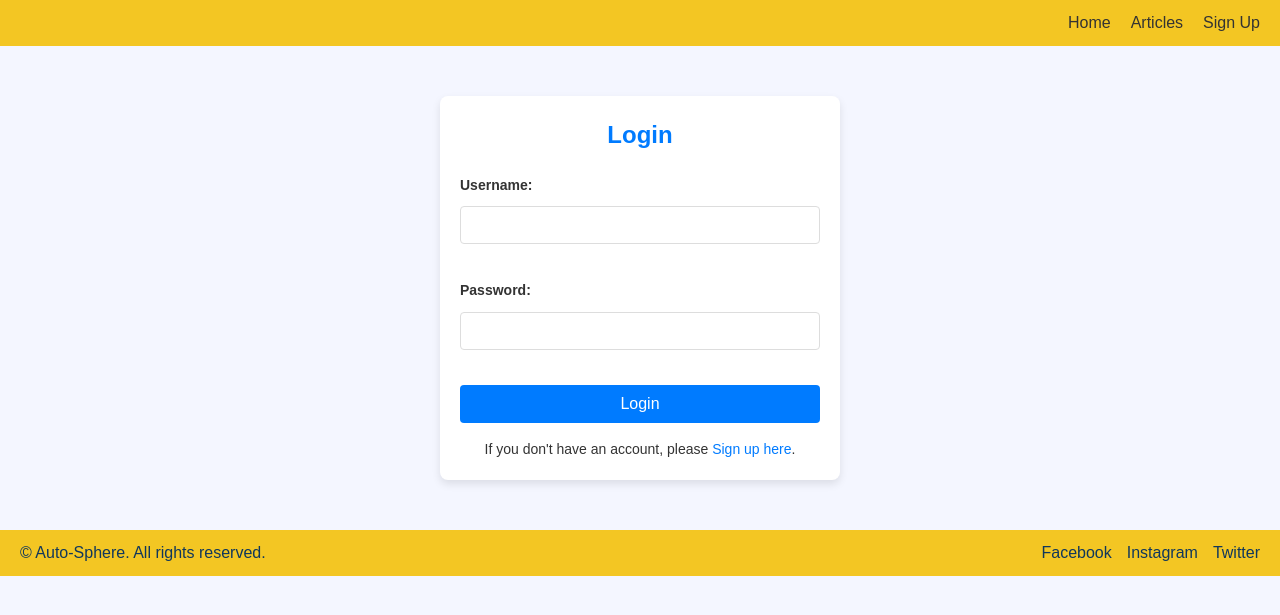
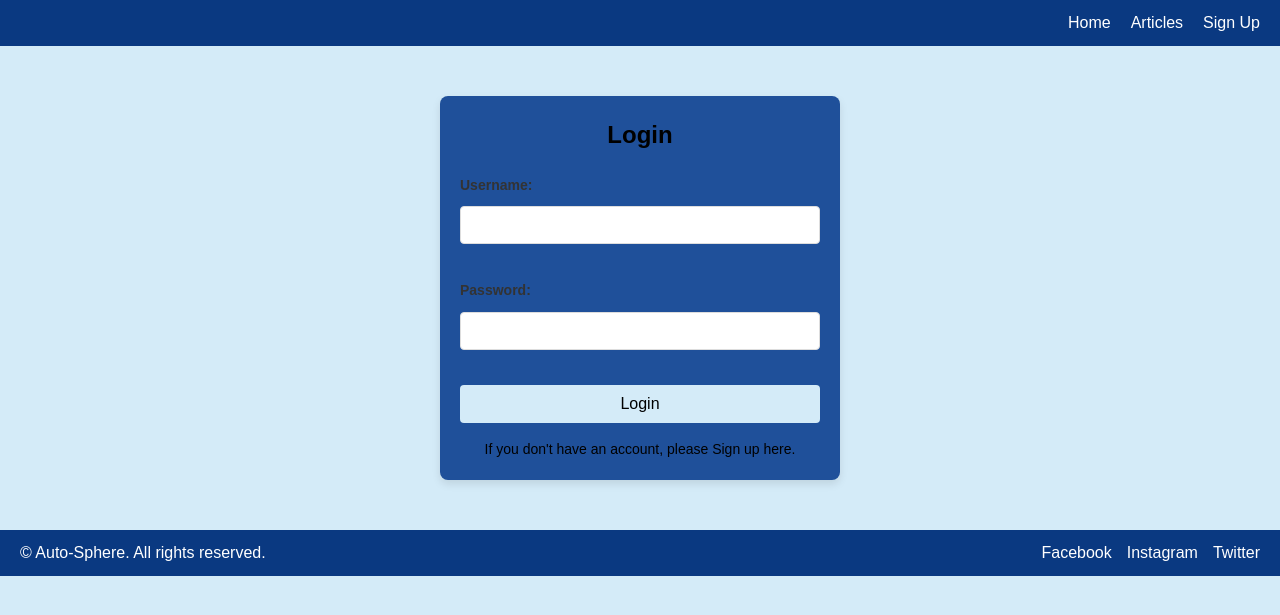
Before and after one commit to Ozi-cheri/auto-sphere, a Django app: page /login/ in a window 1280 px wide. Shown: the top 615 px of the page. Run offline with Django 3.2, Linux system fonts and the light colour scheme.

Commit message:
Modify color in styles.css

```diff
--- a/static/css/styles.css
+++ b/static/css/styles.css
@@ -7,7 +7,7 @@
 body {
   font-family: Arial, sans-serif;
   line-height: 1.6;
-  background-color: #f4f6ff;
+  background-color: #d4ebf8;
   color: #333;
   padding: 0;
   margin: 0;
@@ -15,7 +15,7 @@ body {
 
 
 header {
-  background-color: #f3c623;
+  background-color: #0a3981;
   color: white;
   padding: 10px 20px;
 }
@@ -29,7 +29,7 @@ header {
 }
 
 .navbar li a {
-  color: #333;
+  color: white;
   text-decoration: none;
   font-size: 16px;
 }
@@ -77,7 +77,7 @@ header {
 
 .card .card-body h3 {
   font-size: 18px;
-  color: #10375c;
+  color: black;
   margin-bottom: 10px;
 }
 
@@ -135,7 +135,7 @@ header {
 }
 
 .pagination a {
-  color: #10375c;
+  color: black;
   text-decoration: none;
   font-size: 14px;
   padding: 5px 10px;
@@ -145,13 +145,13 @@ header {
 }
 
 .pagination a:hover {
-  background-color: #eb8317;
-  color: #10375c;
+  background-color: #e38e49;
+  color: black;
 }
 
 .pagination span {
   font-size: 14px;
-  color: #10375c;
+  color: #333;
 }
 
 
@@ -164,8 +164,8 @@ header {
 }
 
 .welcome-box {
-  background-color: #f3c623;
-  color: #10375c;
+  background-color:#1f509a;
+  color: white;
   text-align: center;
   padding: 30px;
   border-radius: 10px;
@@ -200,30 +200,30 @@ header {
 }
 
 .auth-actions .btn.primary-btn {
-  background-color: #f4f6ff;
-  color: #eb8317;
+  background-color: #d4ebf8;
+  color: black;
   font-weight: bold;
 }
 
 .auth-actions .btn.secondary-btn {
-  background-color: #10375c;
-  color: #eb8317;
+  background-color: #d4ebf8;
+  color: black;
   font-weight: bold;
 }
 
 .auth-actions .btn.primary-btn:hover {
-  background-color: #10375c;
+  background-color: #e38e49;
 }
 
 .auth-actions .btn.secondary-btn:hover {
-  background-color: #f4f6ff;
+  background-color: #e38e49;
 }
 
 
 
 footer {
-  background-color: #f3c623;
-  color: #10375c;
+  background-color: #0a3981;
+  color: white;
   display: flex;
   justify-content: space-between;
   align-items: center;
@@ -236,7 +236,7 @@ footer .social-links {
 }
 
 footer .social-links a {
-  color: #10375c;
+  color: white;
   text-decoration: none;
 }
 
@@ -246,7 +246,7 @@ footer .social-links a:hover {
 
 
 .form-container {
-  background-color: #fff;
+  background-color: #1f509a;
   padding: 30px;
   max-width: 500px;
   margin: 20px auto;
@@ -290,8 +290,8 @@ input[type="password"]:focus {
 .form-button {
   width: 100%;
   padding: 12px;
-  background-color: #007bff;
-  color: #fff;
+  background-color: #d4ebf8;
+  color: black;
   border: none;
   border-radius: 4px;
   font-size: 16px;
@@ -299,7 +299,7 @@ input[type="password"]:focus {
 }
 
 .form-button:hover {
-  background-color: #0056b3;
+  background-color: #e38e49;
 }
 
 
@@ -307,7 +307,7 @@ input[type="password"]:focus {
   max-width: 400px;
   margin: 50px auto;
   padding: 20px;
-  background-color: #ffffff;
+  background-color: #1f509a;
   box-shadow: 0 4px 8px rgba(0, 0, 0, 0.1);
   border-radius: 8px;
   text-align: center;
@@ -315,7 +315,7 @@ input[type="password"]:focus {
 
 .login-container h1 {
   font-size: 24px;
-  color: #007bff;
+  color: black;
   margin-bottom: 20px;
 }
 
@@ -347,8 +347,8 @@ input[type="password"]:focus {
 }
 
 .login-container button {
-  background-color: #007bff;
-  color: white;
+  background-color: #d4ebf8;
+  color: black;
   padding: 10px;
   font-size: 16px;
   border: none;
@@ -357,16 +357,16 @@ input[type="password"]:focus {
 }
 
 .login-container button:hover {
-  background-color: #0056b3;
+  background-color: #e38e49;
 }
 
 .login-container p {
   font-size: 14px;
-  color: #333;
+  color: black;
 }
 
 .login-container a {
-  color: #007bff;
+  color: black;
   text-decoration: none;
 }
 
```
